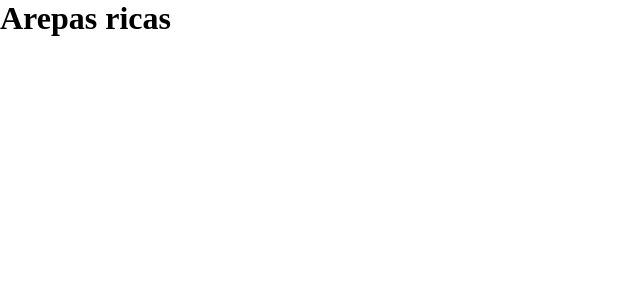
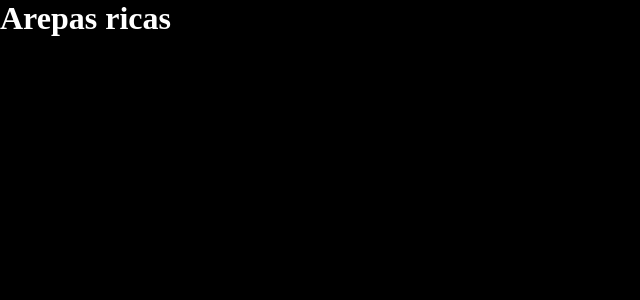
Before and after one commit to JuanFelipeRamos/arepas-ricas, a Vue app in the folder vue-project/: page / in a window 1280 px wide. Shown: the top 300 px of the page, without its empty margins (0-640 px from the left). Built offline with nearby package versions, Linux system fonts and the light colour scheme.

Commit message:
Cambio en el color de fondo

```diff
--- a/vue-project/src/App.vue
+++ b/vue-project/src/App.vue
@@ -21,7 +21,7 @@
 body, html {
   width: 100%;
   height: 100%;
-  background-color: white;
+  background-color: black;
 }
 
 </style>
--- a/vue-project/src/views/Home.vue
+++ b/vue-project/src/views/Home.vue
@@ -9,6 +9,10 @@
 </template>
 
 
-<style>
+<style scoped>
+
+h1 {
+    color: white;
+}
 
 </style>
```
